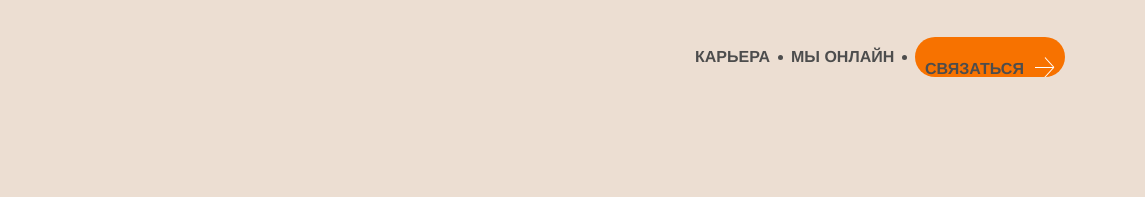
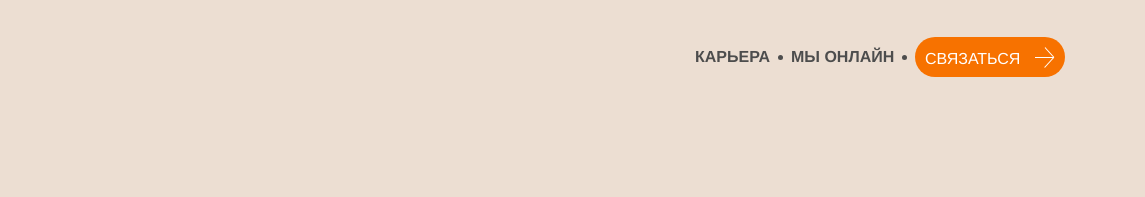
Before and after one commit to adtimokhin/filipchik-studio-website-redesign, an Astro site: page / in a window 1280 px wide. Shown: the top 197 px of the page, 135-1280 px from the left. Built offline with nearby package versions, Linux system fonts and the light colour scheme; Astro itself is replaced by a stand-in of ours.

Commit message:
minor bug fix for the navbar

```diff
--- a/src/components/NavBar.astro
+++ b/src/components/NavBar.astro
@@ -21,8 +21,8 @@ import svgCloseIcon from '../../public/icons/close.svg'; // Assuming you have a
         </button>
     </div>
 
-    <div class="phone:hidden tablet:flex justify-end w-fit gap-x-2 nav-link text-text items-center">
-        <div id="nav-links" class="flex items-center gap-x-2 transition-transform duration-500">
+    <div class="phone:hidden tablet:flex justify-end w-fit gap-x-2 text-text items-center">
+        <div id="nav-links" class="flex items-center gap-x-2 transition-transform duration-500 nav-link">
             <a href="/careers">КАРЬЕРА</a>
             <!-- Dot -->
             <span class="h-[5px] w-[5px] rounded-full bg-text"/>
@@ -32,7 +32,7 @@ import svgCloseIcon from '../../public/icons/close.svg'; // Assuming you have a
         </div>
 
         <!-- CTA Link -->
-        <a href="/#contact" class="nav-link bg-accent text-white rounded-full cta-link">
+        <a href="/#contact" class=" bg-accent text-white rounded-full cta-link">
             <p>СВЯЗАТЬСЯ</p>
             <img src={svgArrowIconReference.src} alt="move on the page arrow" class="w-5" loading="eager" />
         </a>
@@ -146,17 +146,21 @@ import svgCloseIcon from '../../public/icons/close.svg'; // Assuming you have a
         overflow: hidden;
         padding: 20px 30px;
         transition: color 0.3s ease;
+
     }
 
     .cta-link p {
         position: absolute;
         left: 10px;
+        top: 10px;
         transition: transform 0.3s ease;
+        color: white;
     }
 
     .cta-link img {
         position: absolute;
         right: 10px;
+        top: 10px;
         transition: transform 0.3s ease;
     }
 
```
